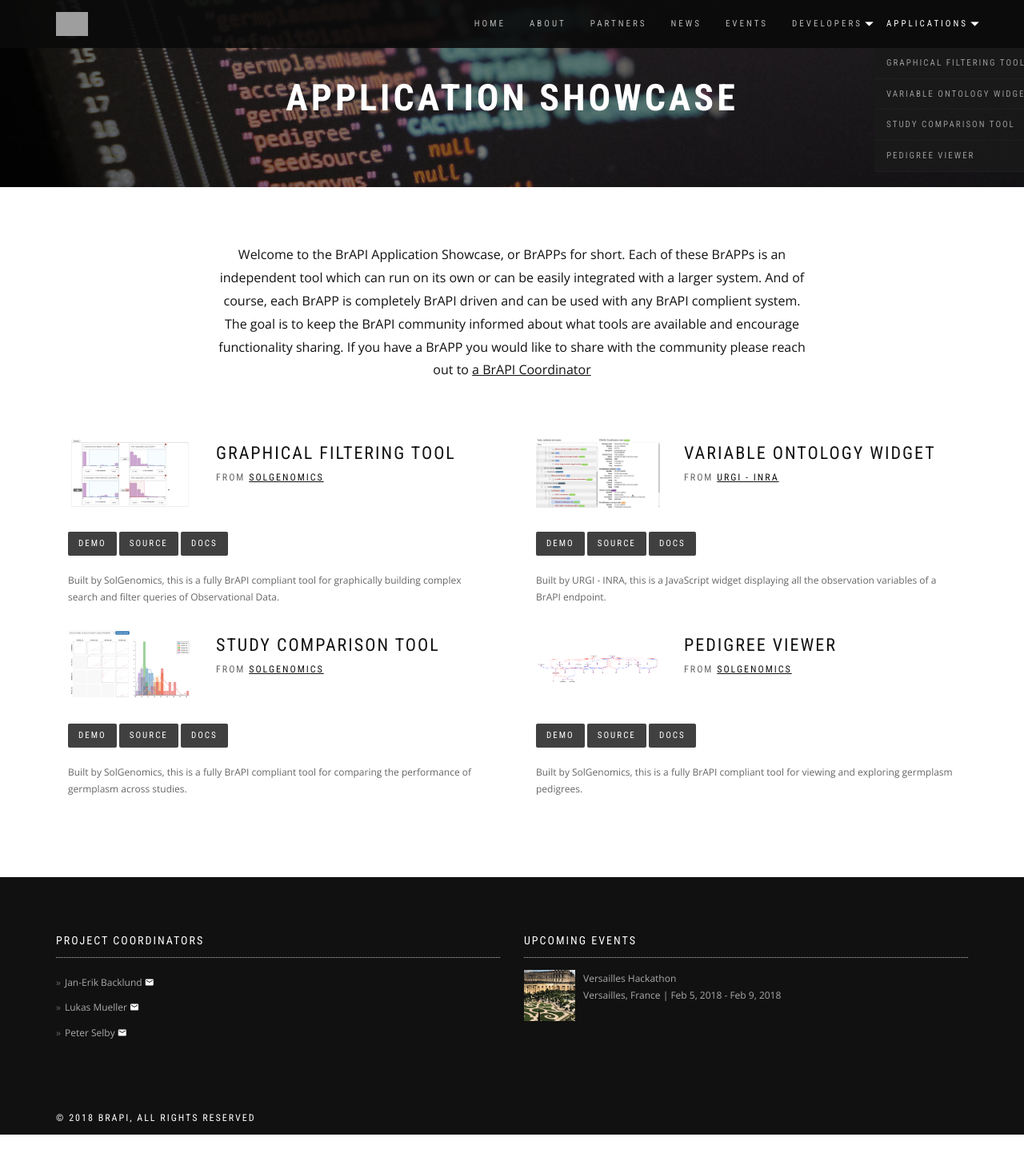
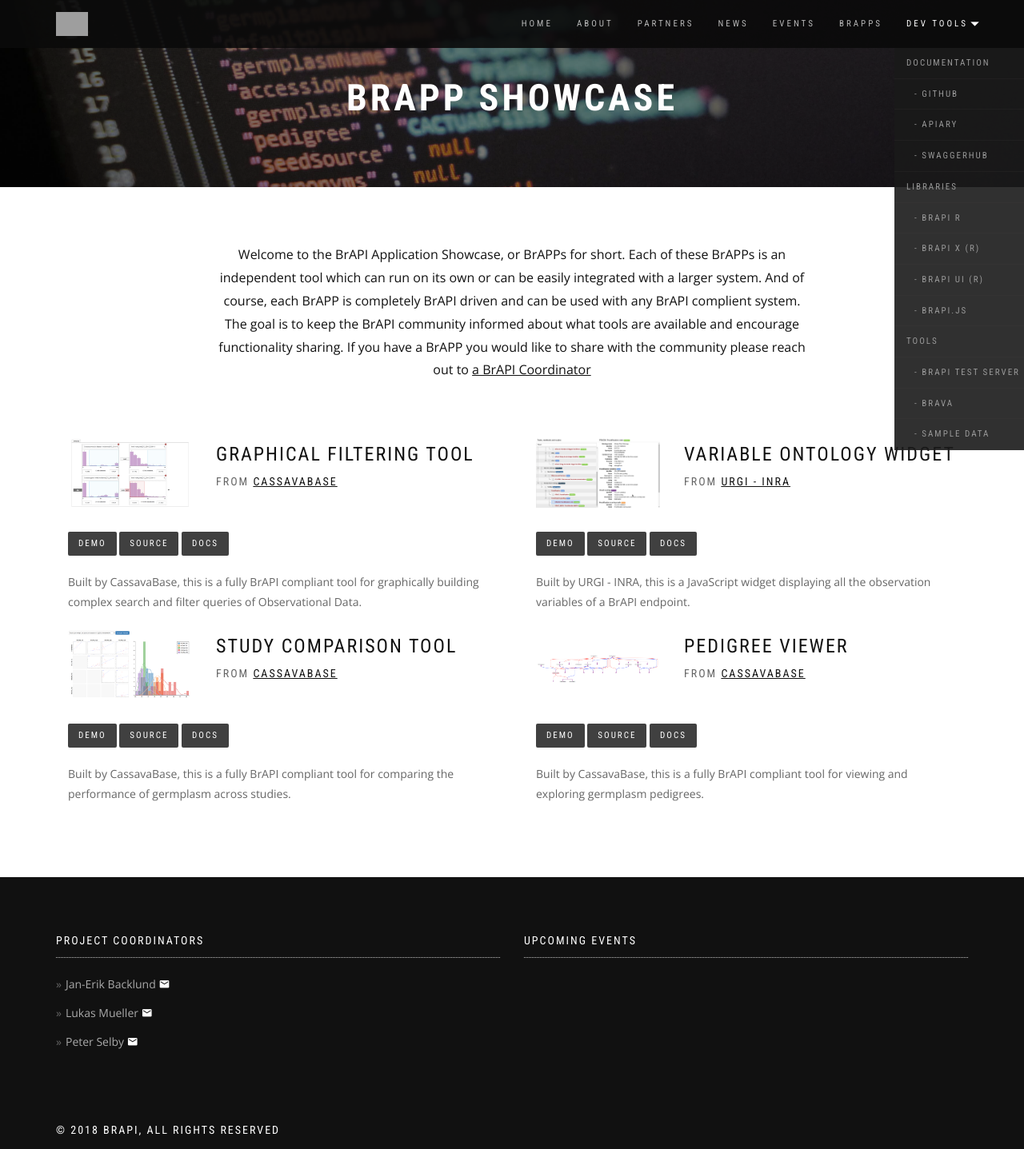
Before and after one commit to plantbreeding/brapi-website, a PHP site: page /brapps.php in a window 1280 px wide, after a click on "DEV TOOLS". Shown: the whole page at 80% size. Run offline with PHP 8.4, Linux system fonts and the light colour scheme; some web fonts are replaced; grey boxes are pictures that could not be loaded.

Commit message:
update after hackathon

```diff
--- a/assets/css/style.css
+++ b/assets/css/style.css
@@ -9,7 +9,7 @@ html {
 
 body {
   background: #fff;
-  font: 400 12px/1.8 "Open Sans", sans-serif;
+  font: 400 14px/1.8 "Open Sans", sans-serif;
   color: #666;
   -webkit-font-smoothing: antialiased;
 }
@@ -2235,7 +2235,7 @@ p > a {
 
 .post-title {
   line-height: 1.4;
-  font-size: 22px;
+  font-size: 24px;
   color: #111;
   margin: 0;
 }
@@ -2331,7 +2331,7 @@ p > a {
 
 .post-columns .post-title {
   line-height: 1.8;
-  font-size: 22px;
+  font-size: 24px;
 }
 
 .post-columns .post-entry {
--- a/brapps.php
+++ b/brapps.php
@@ -15,7 +15,7 @@
                 ?>
             </nav>
             <?php
-                $PageTitle = "Application Showcase";
+                $PageTitle = "BrAPP Showcase";
                 include("html/page-title-section.php");
             ?>
             <div class="main">
@@ -31,7 +31,7 @@
         ?>
         <script>
             // Load BrAPPs section template
-            // 'brappLinks' is defined in 'html/scripts.html'
+            var brappLinks = $.getJSON("json/app-links.json");
             brappLinks.done(function(links){
               $(links).each(function(i, e) {
                 var template = $('#brapp-template').html();
--- a/html/menu.html
+++ b/html/menu.html
@@ -27,41 +27,24 @@
             <li>
                 <a href="events.php">Events</a>
             </li>
-            <li class="dropdown">
-                <a class="dropdown-toggle" href="developers.php" data-toggle="dropdown">Developers</a>
-                <ul class="dropdown-menu">
-                    <li>
-                        <a href="https://github.com/plantbreeding/API">GitHub</a>
-                    </li>
-                    <li>
-                        <a href="https://brapi.docs.apiary.io/#">Apiary</a>
-                    </li>
-                    <li>
-                        <a href="coming_soon.php">SwaggerHub</a>
-                    </li>
-                    <li>
-                        <a href="https://test.brapi.org/">Test Server</a>
-                    </li>
-                    <li>
-                        <a href="http://webapps.ipk-gatersleben.de/brapivalidator/">BrAPI Validator</a>
-                    </li>
-                    <li>
-                        <a href="https://github.com/c5sire/brapi">R Module</a>
-                    </li>
-                    <li>
-                        <a href="https://github.com/c5sire/brapiTS/tree/master/inst/apps/brapi/data">Sample Data</a>
-                    </li>
-                </ul>
+            <li>
+                <a href="brapps.php">BrAPPs</a>
             </li>
             <li class="dropdown">
-                <a class="dropdown-toggle" href="brapps.php" data-toggle="dropdown">Applications</a>
-                <ul class="dropdown-menu" id="brapp-links"></ul>
+                <a class="dropdown-toggle" href="developers.php" data-toggle="dropdown">Dev Tools</a>
+                <ul class="dropdown-menu" id="dev-menu">
+                </ul>
             </li>
         </ul>
     </div>
 </div>
 
-<script id="brapp-links-template" type="x-tmpl-mustache">
+<script id="dev-links-template" type="x-tmpl-mustache">
+        <li>
+            <a style="padding-left:25px" href="{{ url }}">- {{ title }}</a>
+        </li>
+</script>
+<script id="dev-links-template-header" type="x-tmpl-mustache">
     <li>
         <a href="{{ url }}">{{ title }}</a>
     </li>
--- a/html/scripts.html
+++ b/html/scripts.html
@@ -27,20 +27,47 @@
                 $('#event-tags').append(rendered);
             }
         }
+        // add just top 2 upcoming events to footer
         addEventTag($(events)['0']);
         addEventTag($(events)['1']);
     });
 
-    // Load JSON once, use twice (here and in 'brapps.php')
-    var brappLinks = $.getJSON("json/app-links.json");
+    // Load JSON once, use twice (here and in 'developers.php')
+    var devLinks = $.getJSON("json/dev-links.json");
 
-    // Load BrAPP links template in menu
-    brappLinks.done(function(links){
-      $(links).each(function(i, e) {
-        var template = $('#brapp-links-template').html();
+    function renderTemplate(template, id, obj){
+        var template = $(template).html();
         Mustache.parse(template); // optional, speeds up future uses
-        var rendered = Mustache.render(template, e);
-        $('#brapp-links').append(rendered);
-      });
+        var rendered = Mustache.render(template, obj);
+        $(id).append(rendered);
+    }
+
+    devLinks.done(function(links){
+        var docs = new Array();
+        var libs = new Array();
+        var tools = new Array();
+        $(links).each(function(i, e) {
+            if($(e)[0]['type'] == 'doc'){
+                docs.push(e);
+            }else if($(e)[0]['type'] == 'tool'){
+                tools.push(e);
+            }else if($(e)[0]['type'] == 'lib'){
+                libs.push(e);
+            }
+        });
+
+        renderTemplate('#dev-links-template-header', '#dev-menu', {'url':'developers.php#', 'title':'Documentation'});
+        $(docs).each(function(i, e) {
+            renderTemplate('#dev-links-template', '#dev-menu', e);
+        });
+        renderTemplate('#dev-links-template-header', '#dev-menu', {'url':'developers.php#libraries', 'title':'Libraries'});
+        $(libs).each(function(i, e) {
+            renderTemplate('#dev-links-template', '#dev-menu', e);
+        });
+        renderTemplate('#dev-links-template-header', '#dev-menu', {'url':'developers.php#tools', 'title':'Tools'});
+        $(tools).each(function(i, e) {
+            renderTemplate('#dev-links-template', '#dev-menu', e);
+        });
+
     });
 </script>
--- a/json/app-links.json
+++ b/json/app-links.json
@@ -6,9 +6,9 @@
         "source-url": "https://github.com/solgenomics/BrAPI-Graphical-Filtering",
         "doc-url": "https://github.com/solgenomics/BrAPI-Graphical-Filtering/blob/master/README.md",
         "title": "Graphical Filtering Tool",
-        "team": "SolGenomics",
-        "team-url": "https://solgenomics.net/",
-        "description": "Built by SolGenomics, this is a fully BrAPI compliant tool for graphically building complex search and filter queries of Observational Data. "
+        "team": "CassavaBase",
+        "team-url": "https://cassavabase.org/",
+        "description": "Built by CassavaBase, this is a fully BrAPI compliant tool for graphically building complex search and filter queries of Observational Data. "
     },
     {
         "image": "assets/images/apps/variable-ontology-widget.png",
@@ -28,9 +28,9 @@
         "source-url": "https://github.com/solgenomics/BrAPI-Study-Comparison",
         "doc-url": "https://github.com/solgenomics/BrAPI-Study-Comparison/blob/master/README.md",
         "title": "Study Comparison Tool",
-        "team": "SolGenomics",
-        "team-url": "https://solgenomics.net/",
-        "description": "Built by SolGenomics, this is a fully BrAPI compliant tool for comparing the performance of germplasm across studies. "
+        "team": "CassavaBase",
+        "team-url": "https://cassavabase.org/",
+        "description": "Built by CassavaBase, this is a fully BrAPI compliant tool for comparing the performance of germplasm across studies. "
     },
     {
         "image": "assets/images/apps/pedigree-snap.png",
@@ -39,8 +39,8 @@
         "source-url": "https://github.com/solgenomics/BrAPI-Pedigree-Viewer",
         "doc-url": "https://github.com/solgenomics/BrAPI-Study-Comparison/blob/master/README.md",
         "title": "Pedigree Viewer",
-        "team": "SolGenomics",
-        "team-url": "https://solgenomics.net/",
-        "description": "Built by SolGenomics, this is a fully BrAPI compliant tool for viewing and exploring germplasm pedigrees. "
+        "team": "CassavaBase",
+        "team-url": "https://cassavabase.org/",
+        "description": "Built by CassavaBase, this is a fully BrAPI compliant tool for viewing and exploring germplasm pedigrees. "
     }
 ]
--- a/json/dev-links.json
+++ b/json/dev-links.json
@@ -1,38 +1,72 @@
 [
     {
+        "title": "GitHub",
         "image": "assets/images/code.jpg",
         "url": "https://github.com/plantbreeding/API",
-        "title": "BrAPI on GitHub",
+        "type": "doc",
         "description": "Raise issues, submit change propsals, and check on upcoming enhancments. Become part of the BrAPI developer community by checking out the GitHub project."
     },
     {
+        "title": "Apiary",
         "image": "assets/images/documentation.jpg",
         "url": "http://docs.brapi.apiary.io/",
-        "title": "BrAPI on Apiary",
+        "type": "doc",
         "description": "Don't like reading raw markdown files? Take a look at the human readable version of BrAPI, hosted by Apiary."
     },
     {
+        "title": "BrAPI Test Server",
         "image": "assets/images/server.jpg",
         "url": "https://test-server.brapi.org/brapi/v1",
-        "title": "BrAPI Test Server",
+        "type": "tool",
         "description": "Check out our official, BrAPI cetrified test server. This server hosts a complete BrAPI implementation connected to a database full of sample data."
     },
     {
+        "title": "BrAPI R",
         "image": "assets/images/pirate.jpg",
         "url": "https://github.com/CIP-RIU/brapi",
-        "title": "BrAPI R Module",
-        "description": "This GitHub repository is the home of the BrAPI R Module. The R Module has a complete set of R functions and data to implement BrAPI."
+        "type": "lib",
+        "description": "The BrAPI R library has a complete BrAPI Client implementation written in R."
     },
     {
+        "title": "BrAPI X (R)",
+        "image": "assets/images/pirate.jpg",
+        "url": "https://github.com/c5sire/brapix",
+        "type": "lib",
+        "description": "BrAPI X provides eXtra tools to the BrAPI R library for convenient bulk download breeding data and for creating quick summaries and quality checks."
+    },
+    {
+        "title": "BrAPI UI (R)",
+        "image": "assets/images/pirate.jpg",
+        "url": "https://github.com/c5sire/brapiui",
+        "type": "lib",
+        "description": "BrAPI UI integrates the visualization tools of RStudio with the BrAPI R library."
+    },
+    {
+        "title": "BrAPI.js",
+        "image": "assets/images/code.jpg",
+        "url": "https://github.com/solgenomics/BrAPI.js",
+        "type": "lib",
+        "description": "The BrAPI.js library has a complete BrAPI Client implementation written in JavaScript."
+    },
+    {
+        "title": "BrAVA",
+        "image": "assets/images/documentation.jpg",
+        "url": "https://github.com/solgenomics/BrAPI.js",
+        "type": "tool",
+        "description": "The BrAPI Validation App is a BrAPI test client designed to run a set of validation tests on any BrAPI compliant server."
+    },
+    {
+        "title": "Sample Data",
         "image": "assets/images/harddrive.jpg",
         "url": "https://github.com/c5sire/brapiTS/tree/master/inst/apps/brapi/data",
-        "title": "Sample Data",
+        "type": "tool",
         "description": "Download a full sample data set here."
     },
     {
+        "title": "SwaggerHub",
         "image": "assets/images/code.jpg",
         "url": "coming_soon.php",
-        "title": "BrAPI on SwaggerHub",
+        "type": "doc",
         "description": "<div style=\"color: orange; font-weight: bold;\"> COMING SOON </div>"
     }
 ]
--- a/json/events.json
+++ b/json/events.json
@@ -5,7 +5,7 @@
         "date": "Feb 5, 2018 - Feb 9, 2018",
         "image": "assets/images/events/hackathon_thumb.jpg",
         "description": "<h5 style=\"color: red;\">Registration Closed</h5> <p style=\"color: red;\">Unfortunately, the Versailles hackathon is completely full! <br> If you would like to be added to a waiting list please reach out to <a href=\"mailto:brapicoordinatorselby@gmail.com\" style=\"text-decoration: underline; color: red;\">a BrAPI Coordinator</a></p><p>The next BrAPI Hackathon will take place in Versailles, France, on February 5th through 9th. Join the BrAPI community for a week of fun as we hack code together and discuss the future of BrAPI.</p>",
-        "upcoming": true,
+        "upcoming": false,
         "links": [
             {
                 "name": "Hackathon Agenda",
@@ -14,10 +14,6 @@
             {
                 "name": "Projects List",
                 "url": "https://docs.google.com/document/d/11u0qMTgCBjlYfqed5w_CKZULiJAhC4xscIph1Qc3sEY/edit"
-            },
-            {
-                "name": "Travel Guide",
-                "url": "https://docs.google.com/document/d/12Z5hW5QTO5xQ92hmfz5TVWzO02PMNlFn-Q0mFcc_tlU"
             }
         ]
     },
```
Also changed, not shown: developers.php (+9 -2 lines), events.php (+6 -4 lines), html/events-section.html (+27 -0 lines), html/links-section.html (+24 -1 lines), json/news.json (+6 -0 lines), 1 other file.
